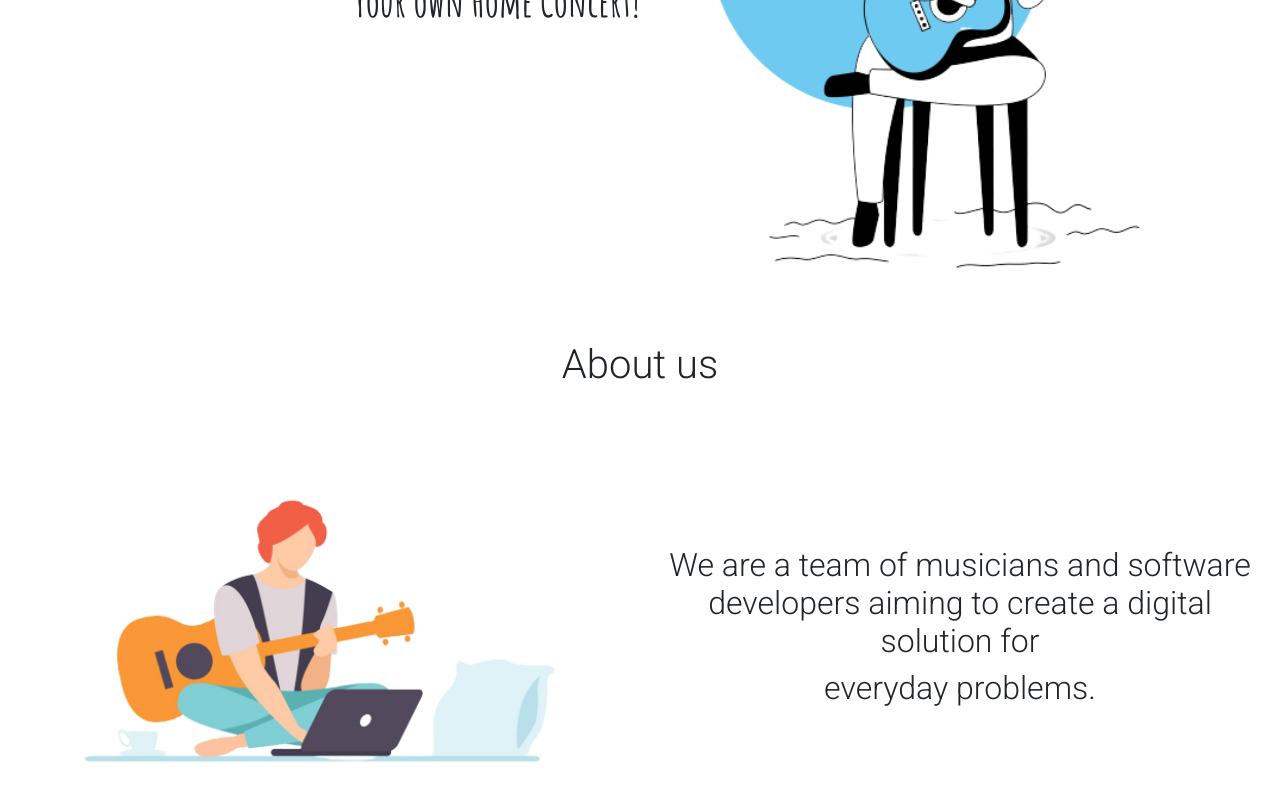
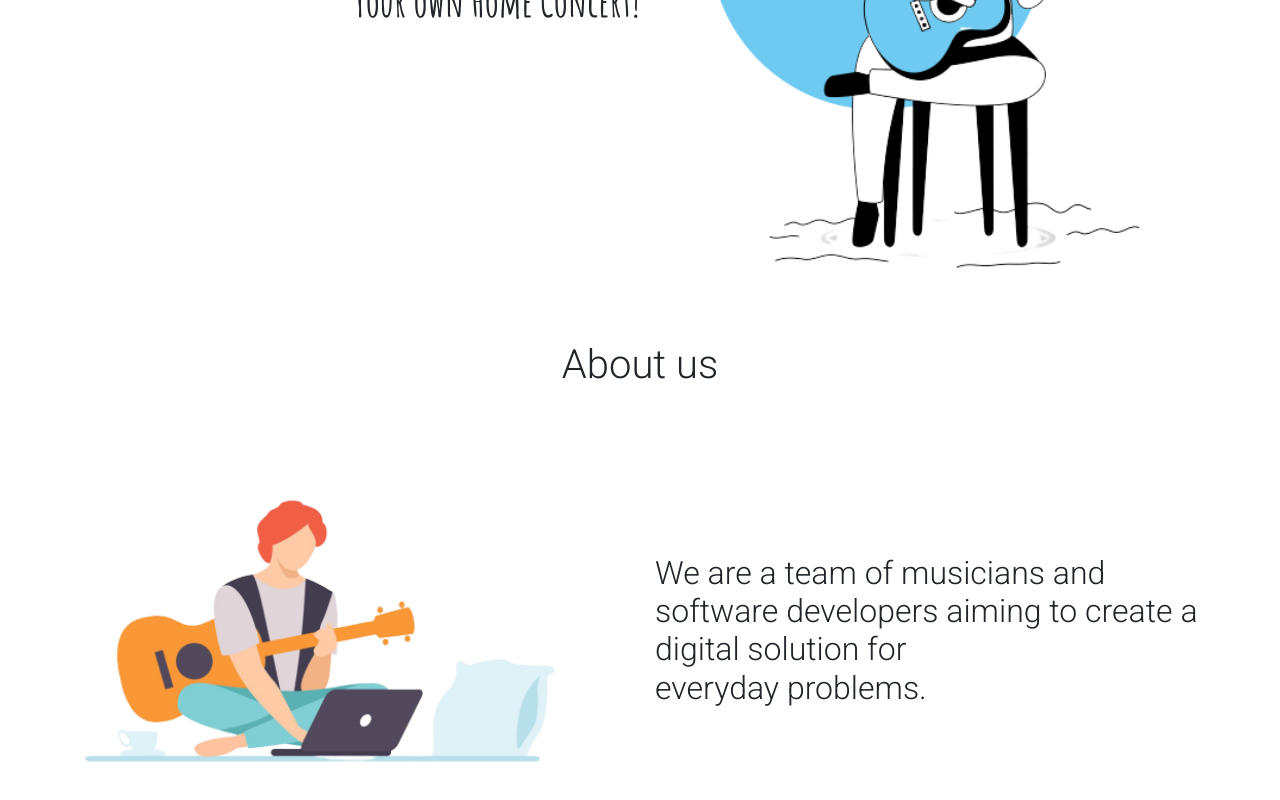
Before and after one commit to namitdoshi/music-streaming-react, a React (Create React App) app: page / in a window 1280 px wide. Shown: the part 364-1164 px from the top of the page. Built offline with nearby package versions, Linux system fonts and the light colour scheme; no server answers.

Commit message:
about-us section height changed and description text alignment changed

```diff
--- a/src/components/About-us/About-us.component.jsx
+++ b/src/components/About-us/About-us.component.jsx
@@ -13,7 +13,7 @@ const AboutUs = ( ) => (
         </div>
         <div className='col-12 col-sm-12 col-md-6 col-xl-6 about-us-text'>
           <h2>We are a team of musicians and software developers aiming to create a digital solution for</h2>
-          <h2 className='h2-second-line'>everyday problems.</h2>
+          <h2>everyday problems.</h2>
         </div>
       </div>
     </div>
--- a/src/components/About-us/about-us.styles.scss
+++ b/src/components/About-us/about-us.styles.scss
@@ -1,7 +1,9 @@
 .about-us{
   text-align: center;
   margin-top: 2.5vh;
+  height: 100vh;
   // display: flex;
+  // flex-direction: row;
   // justify-content: center;
 
   img {
@@ -10,8 +12,15 @@
 
   .about-us-text {
     display: flex;
+    text-align: left;
     flex-direction: column;
     justify-content: center;
+
+    h2 {
+      margin-right: 5vw;
+      margin-bottom: 0;
+      margin-top: 0;
+    }
   }
 
 }
```
